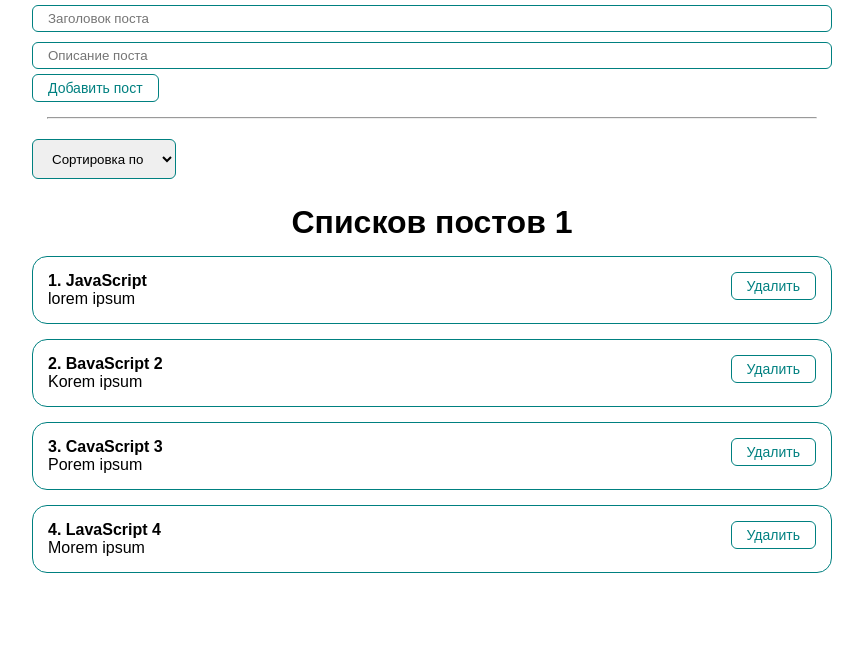
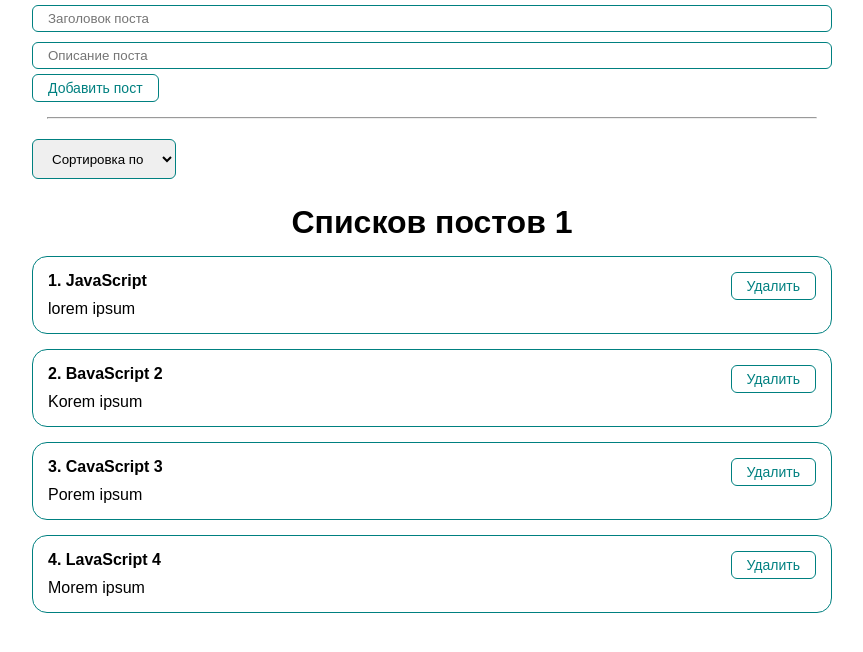
Before and after one commit to thesmol/react_ulbitv_course, a React (Vite) app: page / in a window 1280 px wide. Shown: the top 652 px of the page, without its empty margins (208-1071 px from the left). Built offline with nearby package versions, Linux system fonts and the light colour scheme.

Commit message:
add marginTop for <p> in post__content

```diff
--- a/src/components/Post.jsx
+++ b/src/components/Post.jsx
@@ -7,12 +7,14 @@ function Post(props) {
         <div className='post'>
             <div className='post__content'>
                 <strong>{props.number}. {props.post.title}</strong>
-                <div>
+                <p style={{ marginTop: '10px' }}>
                     {props.post.body}
-                </div>
+                </p>
             </div>
-            <div className="post__buttons">
-                <MyButton onClick={() => props.remove(props.post)}>
+            <div
+                className="post__buttons">
+                <MyButton
+                    onClick={() => props.remove(props.post)}>
                     Удалить
                 </MyButton>
             </div>
```
